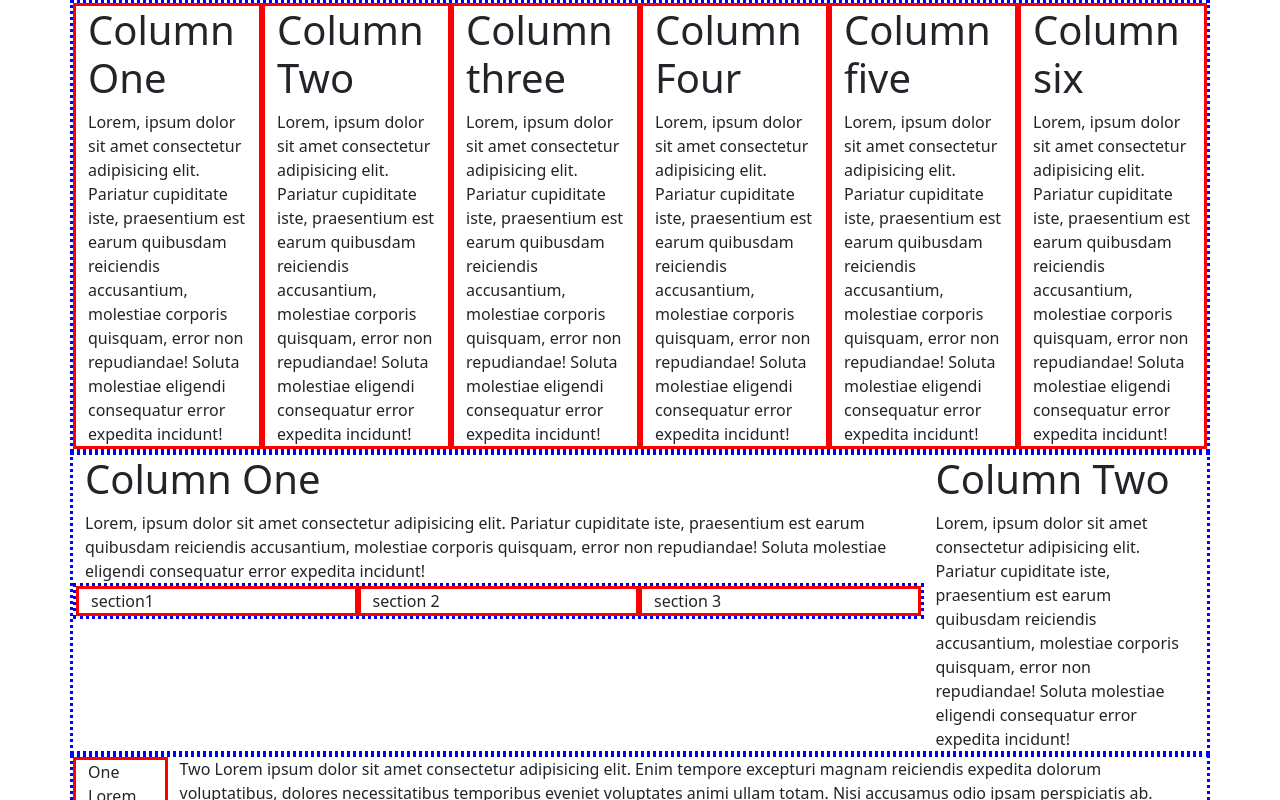
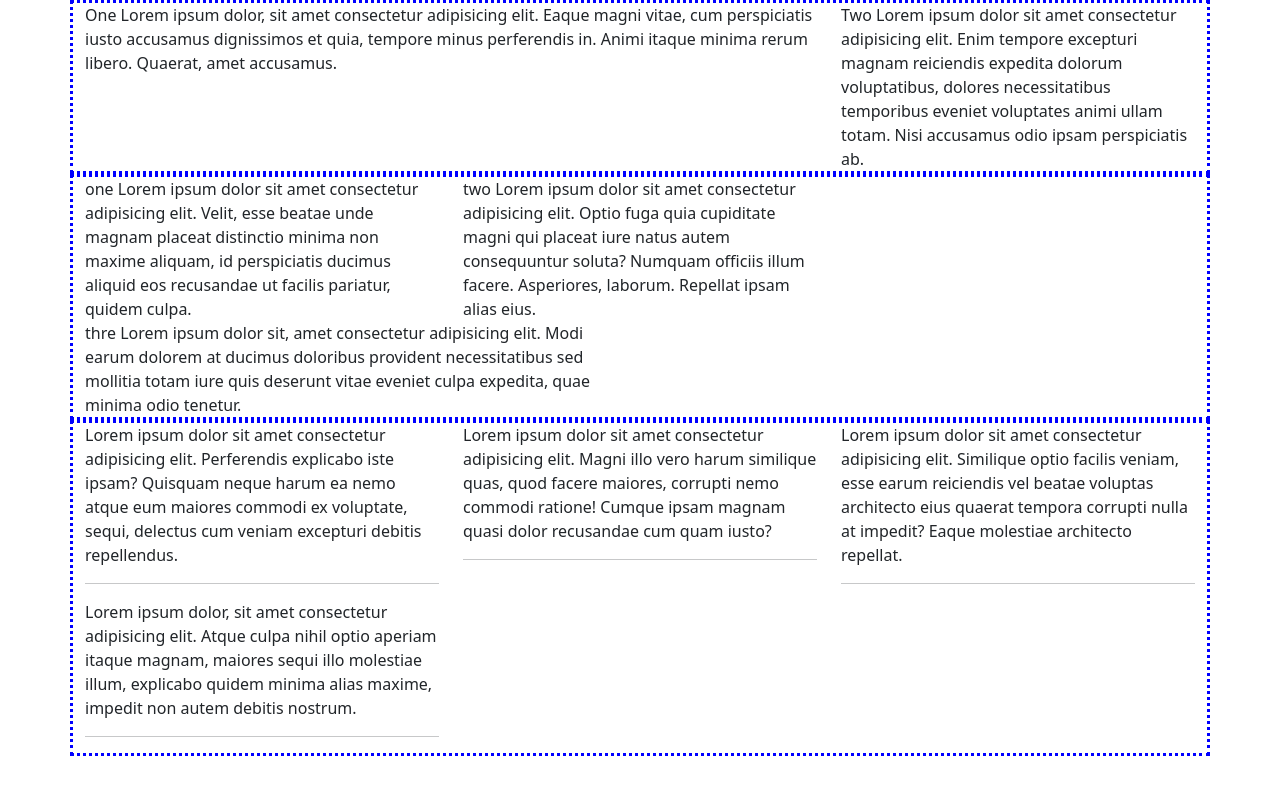
Before and after one commit to abelkigenyi/cohort16, a plain HTML site: page grid.html in a window 1280 px wide. Shown: the top 800 px of the page. Drawn offline with Linux system fonts and the light colour scheme.

Commit message:
Bootstrapf file

```diff
--- a/grid.html
+++ b/grid.html
@@ -10,83 +10,33 @@
 </head>
 
 <body>
+
     <div class="container">
         <div class="row">
-            <div class="col-2">
-                <h1>Column One</h1>
-                Lorem, ipsum dolor sit amet consectetur adipisicing elit. Pariatur cupiditate iste, praesentium est
-                earum quibusdam reiciendis accusantium, molestiae corporis quisquam, error non repudiandae! Soluta
-                molestiae eligendi consequatur error expedita incidunt!
+            <div class="col-lg-8 col-4">One
+
+                Lorem ipsum dolor, sit amet consectetur adipisicing elit. Eaque magni vitae, cum perspiciatis iusto accusamus dignissimos et quia, tempore minus perferendis in. Animi itaque minima rerum libero. Quaerat, amet accusamus.
             </div>
-            <div class="col-2">
-                <h1>Column Two</h1>
-                Lorem, ipsum dolor sit amet consectetur adipisicing elit. Pariatur cupiditate iste, praesentium est
-                earum quibusdam reiciendis accusantium, molestiae corporis quisquam, error non repudiandae! Soluta
-                molestiae eligendi consequatur error expedita incidunt!
-            </div>
+            <div class="col-lg-4 col-8">Two
 
-            <div class="col-2">
-                <h1>Column three</h1>
-                Lorem, ipsum dolor sit amet consectetur adipisicing elit. Pariatur cupiditate iste, praesentium est
-                earum quibusdam reiciendis accusantium, molestiae corporis quisquam, error non repudiandae! Soluta
-                molestiae eligendi consequatur error expedita incidunt!
-            </div>
-            <div class="col-2">
-                <h1>Column Four</h1>
-                Lorem, ipsum dolor sit amet consectetur adipisicing elit. Pariatur cupiditate iste, praesentium est
-                earum quibusdam reiciendis accusantium, molestiae corporis quisquam, error non repudiandae! Soluta
-                molestiae eligendi consequatur error expedita incidunt!
-            </div>
-
-            <div class="col-2">
-                <h1>Column five</h1>
-                Lorem, ipsum dolor sit amet consectetur adipisicing elit. Pariatur cupiditate iste, praesentium est
-                earum quibusdam reiciendis accusantium, molestiae corporis quisquam, error non repudiandae! Soluta
-                molestiae eligendi consequatur error expedita incidunt!
-            </div>
-
-            <div class="col-2">
-                <h1>Column six</h1>
-                Lorem, ipsum dolor sit amet consectetur adipisicing elit. Pariatur cupiditate iste, praesentium est
-                earum quibusdam reiciendis accusantium, molestiae corporis quisquam, error non repudiandae! Soluta
-                molestiae eligendi consequatur error expedita incidunt!
+                Lorem ipsum dolor sit amet consectetur adipisicing elit. Enim tempore excepturi magnam reiciendis expedita dolorum voluptatibus, dolores necessitatibus temporibus eveniet voluptates animi ullam totam. Nisi accusamus odio ipsam perspiciatis ab.
             </div>
         </div>
 
         <div class="row">
-            <div class="col-9">
-                <h1>Column One</h1>
-                Lorem, ipsum dolor sit amet consectetur adipisicing elit. Pariatur cupiditate iste, praesentium est
-                earum quibusdam reiciendis accusantium, molestiae corporis quisquam, error non repudiandae! Soluta
-                molestiae eligendi consequatur error expedita incidunt!
+            <div class="col-4">one Lorem ipsum dolor sit amet consectetur adipisicing elit. Velit, esse beatae unde magnam placeat distinctio minima non maxime aliquam, id perspiciatis ducimus aliquid eos recusandae ut facilis pariatur, quidem culpa.</div>
 
-                <div class="row">
-                    <div class="col">section1 </div>
-                    <div class="col">section 2</div>
-                    <div class="col">section 3</div>
-                </div>
-            </div>
-            <div class="col-3">
-                <h1>Column Two</h1>
-                Lorem, ipsum dolor sit amet consectetur adipisicing elit. Pariatur cupiditate iste, praesentium est
-                earum quibusdam reiciendis accusantium, molestiae corporis quisquam, error non repudiandae! Soluta
-                molestiae eligendi consequatur error expedita incidunt!
-            </div>
+            <div class="col-4">two Lorem ipsum dolor sit amet consectetur adipisicing elit. Optio fuga quia cupiditate magni qui placeat iure natus autem consequuntur soluta? Numquam officiis illum facere. Asperiores, laborum. Repellat ipsam alias eius.</div>
+
+            <div class="col-6">thre Lorem ipsum dolor sit, amet consectetur adipisicing elit. Modi earum dolorem at ducimus doloribus provident necessitatibus sed mollitia totam iure quis deserunt vitae eveniet culpa expedita, quae minima odio tenetur.</div>
+        </div>
 
 
-        </div>
-    </div>
-
-    <div class="container">
         <div class="row">
-            <div class="col-1">One
-
-                Lorem ipsum dolor, sit amet consectetur adipisicing elit. Eaque magni vitae, cum perspiciatis iusto accusamus dignissimos et quia, tempore minus perferendis in. Animi itaque minima rerum libero. Quaerat, amet accusamus.
-            </div>
-            <div class="col-11">Two
-
-                Lorem ipsum dolor sit amet consectetur adipisicing elit. Enim tempore excepturi magnam reiciendis expedita dolorum voluptatibus, dolores necessitatibus temporibus eveniet voluptates animi ullam totam. Nisi accusamus odio ipsam perspiciatis ab.
-            </div>
+            <div class=" col-md-4 col-sm-6">Lorem ipsum dolor sit amet consectetur adipisicing elit. Perferendis explicabo iste ipsam? Quisquam neque harum ea nemo atque eum maiores commodi ex voluptate, sequi, delectus cum veniam excepturi debitis repellendus. <hr></div>
+            <div class=" col-md-4 col-sm-6">Lorem ipsum dolor sit amet consectetur adipisicing elit. Magni illo vero harum similique quas, quod facere maiores, corrupti nemo commodi ratione! Cumque ipsam magnam quasi dolor recusandae cum quam iusto? <hr></div>
+            <div class=" col-md-4 col-sm-6">Lorem ipsum dolor sit amet consectetur adipisicing elit. Similique optio facilis veniam, esse earum reiciendis vel beatae voluptas architecto eius quaerat tempora corrupti nulla at impedit? Eaque molestiae architecto repellat. <hr></div>
+            <div class=" col-md-4 col-sm-6">Lorem ipsum dolor, sit amet consectetur adipisicing elit. Atque culpa nihil optio aperiam itaque magnam, maiores sequi illo molestiae illum, explicabo quidem minima alias maxime, impedit non autem debitis nostrum. <hr></div>
         </div>
 
     </div>
```
